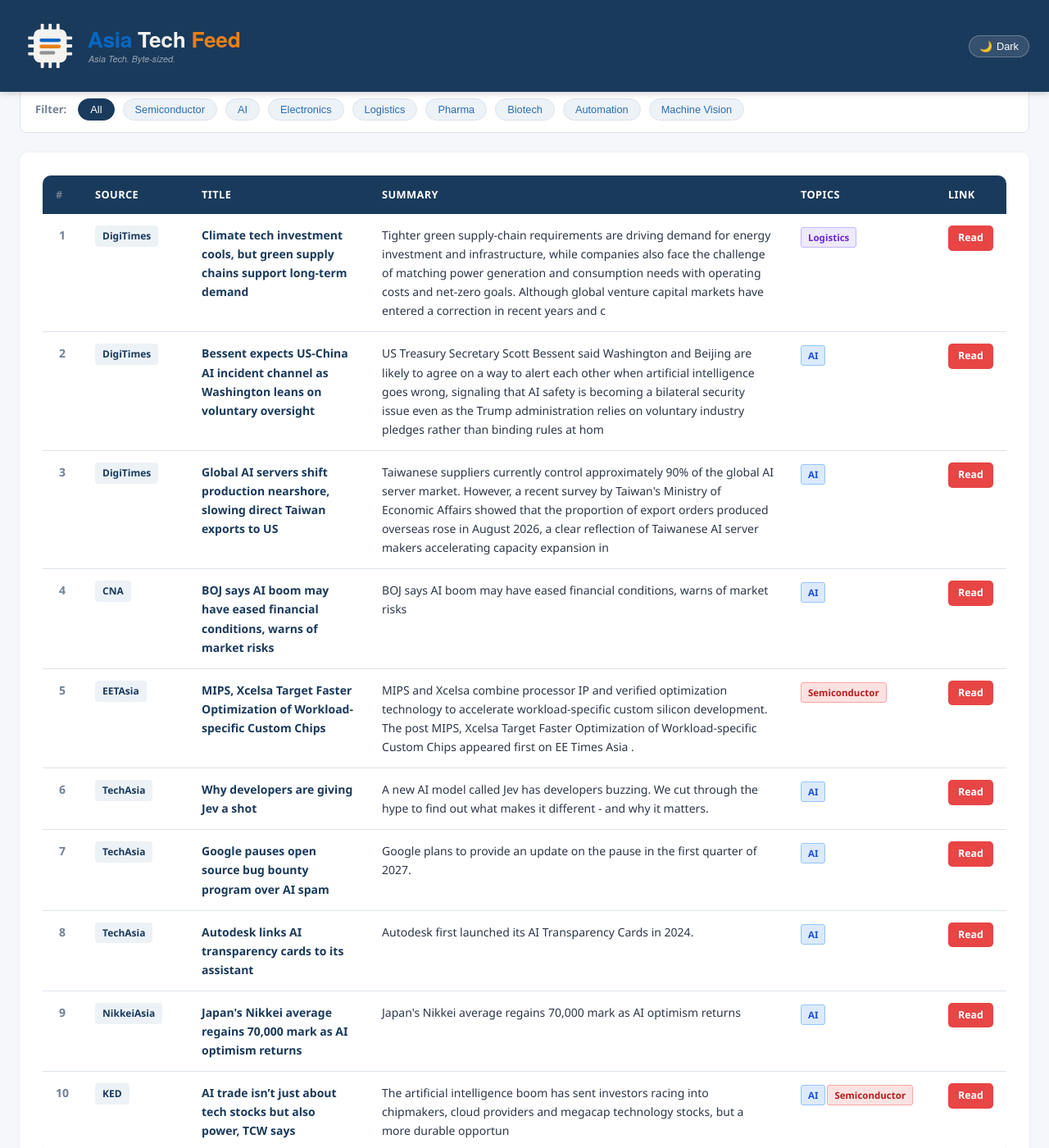
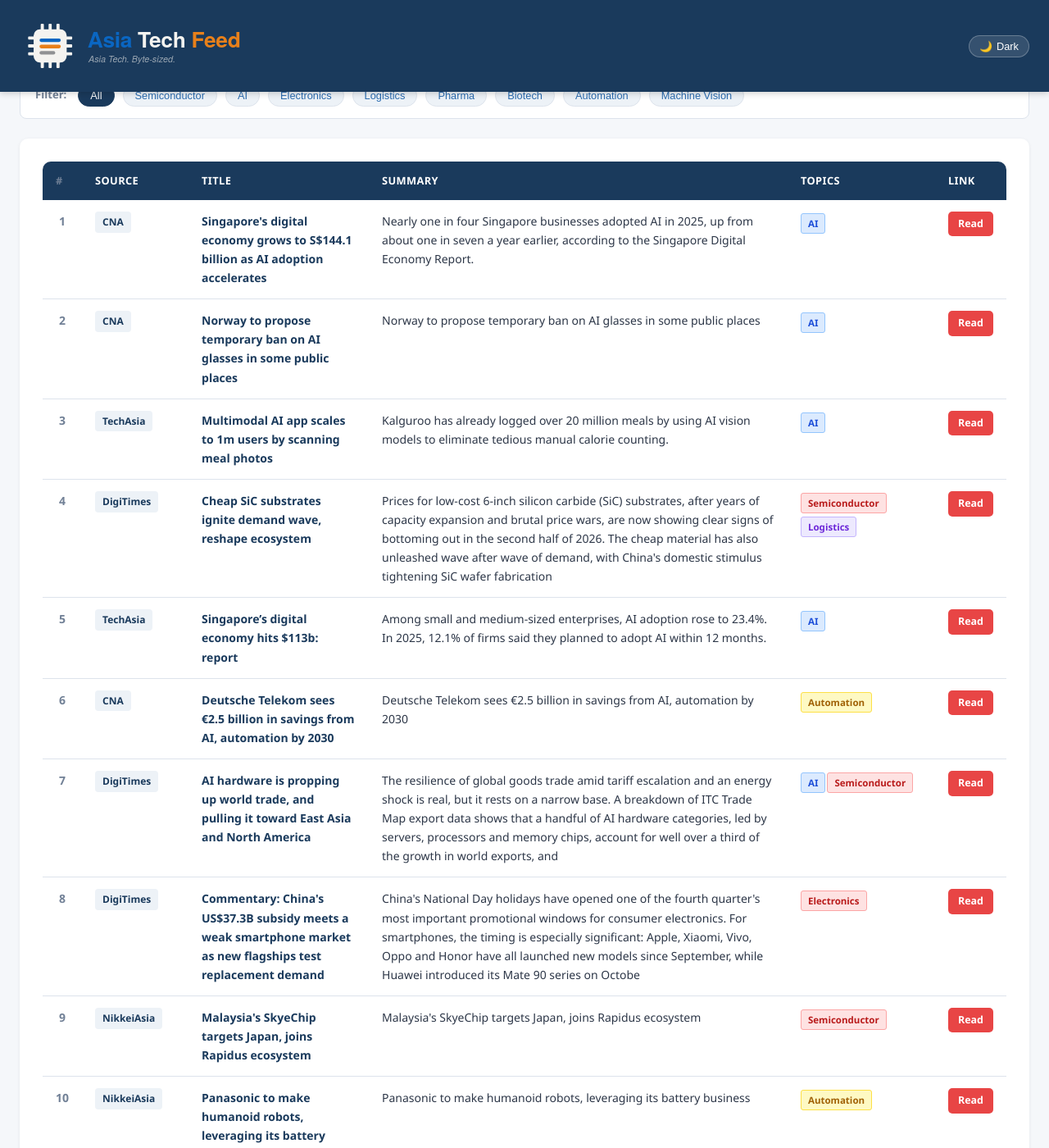
Before and after one commit to asiatechfeed/Asia-Tech-Feed, a Jekyll site: the page built from _posts/2026-10-05-asia-tech-news-digest.md, in a window 1280 px wide and 1400 px high, scrolled down 661 px. Shown: the whole window at 82% size. Built offline with Jekyll 4.4.1, drawn with Linux system fonts in a browser that asks for light colours; a script that is not in the unit is left out; some of the changed text lies outside the part shown.

Commit message:
📰 News digest 2026-10-05 (11 articles)

```diff
--- a/_posts/2026-10-05-asia-tech-news-digest.md
+++ b/_posts/2026-10-05-asia-tech-news-digest.md
@@ -1,16 +1,16 @@
 ---
 layout: post
 title: "Asia Tech News Digest - October 05, 2026"
-date: 2026-10-05 13:15:06 +0800
-articles_count: 10
-sources_count: 6
-sources: ["CNA", "DigiTimes", "EETAsia", "KED", "NikkeiAsia", "TechAsia"]
+date: 2026-10-05 16:00:47 +0800
+articles_count: 11
+sources_count: 4
+sources: ["CNA", "DigiTimes", "NikkeiAsia", "TechAsia"]
 csv_file: /assets/data/news-2026-10-05.tsv
-featured_title: "Climate tech investment cools, but green supply chains support long-term demand"
-featured_url: "https://www.digitimes.com/news/a20261005PD226/investment-demand-policy-net-zero-market.html"
-featured_source: "DigiTimes"
-featured_summary: "Tighter green supply-chain requirements are driving demand for energy investment and infrastructure, while companies also face the challenge of matching power generation and consumption needs with operating costs and net-zero goals. Although global venture capital markets have entered a correction in recent years and c"
-featured_image: "https://img.digitimes.com/newsshow/20261005pd226_files/1_b.jpg"
+featured_title: "Singapore's digital economy grows to S$144.1 billion as AI adoption accelerates"
+featured_url: "https://www.channelnewsasia.com/singapore/digital-economy-ai-adoption-2025-singapore-imda-6432161"
+featured_source: "CNA"
+featured_summary: "Nearly one in four Singapore businesses adopted AI in 2025, up from about one in seven a year earlier, according to the Singapore Digital Economy Report."
+featured_image: "https://dam.mediacorp.sg/image/upload/s--kqnCedzc--/c_crop,h_767,w_1365,x_1,y_1/c_fill,g_auto,h_676,w_1200/f_auto,q_auto/v1/mediacorp/cna/image/2026/10/05/istock-2243930567.jpg?itok=5pEiFa9P"
 ---
 
 <table class="news-table">
@@ -27,83 +27,91 @@ featured_image: "https://img.digitimes.com/newsshow/20261005pd226_files/1_b.jpg"
 <tbody>
 <tr>
   <td class="col-num">1</td>
-  <td class="col-source"><span class="source-badge">DigiTimes</span></td>
-  <td class="col-title"><span class="article-title">Climate tech investment cools, but green supply chains support long-term demand</span></td>
-  <td class="col-summary">Tighter green supply-chain requirements are driving demand for energy investment and infrastructure, while companies also face the challenge of matching power generation and consumption needs with operating costs and net-zero goals. Although global venture capital markets have entered a correction in recent years and c</td>
-  <td class="col-tags"><span class="tag logis">Logistics</span></td>
-  <td class="col-link"><a class="btn-link" href="https://www.digitimes.com/news/a20261005PD226/investment-demand-policy-net-zero-market.html" target="_blank" rel="noopener">Read</a></td>
+  <td class="col-source"><span class="source-badge">CNA</span></td>
+  <td class="col-title"><span class="article-title">Singapore's digital economy grows to S$144.1 billion as AI adoption accelerates</span></td>
+  <td class="col-summary">Nearly one in four Singapore businesses adopted AI in 2025, up from about one in seven a year earlier, according to the Singapore Digital Economy Report.</td>
+  <td class="col-tags"><span class="tag ai">AI</span></td>
+  <td class="col-link"><a class="btn-link" href="https://www.channelnewsasia.com/singapore/digital-economy-ai-adoption-2025-singapore-imda-6432161" target="_blank" rel="noopener">Read</a></td>
 </tr>
 <tr>
   <td class="col-num">2</td>
-  <td class="col-source"><span class="source-badge">DigiTimes</span></td>
-  <td class="col-title"><span class="article-title">Bessent expects US-China AI incident channel as Washington leans on voluntary oversight</span></td>
-  <td class="col-summary">US Treasury Secretary Scott Bessent said Washington and Beijing are likely to agree on a way to alert each other when artificial intelligence goes wrong, signaling that AI safety is becoming a bilateral security issue even as the Trump administration relies on voluntary industry pledges rather than binding rules at hom</td>
+  <td class="col-source"><span class="source-badge">CNA</span></td>
+  <td class="col-title"><span class="article-title">Norway to propose temporary ban on AI glasses in some public places</span></td>
+  <td class="col-summary">Norway to propose temporary ban on AI glasses in some public places</td>
   <td class="col-tags"><span class="tag ai">AI</span></td>
-  <td class="col-link"><a class="btn-link" href="https://www.digitimes.com/news/a20261005VL208/anthropic-beijing-government.html" target="_blank" rel="noopener">Read</a></td>
+  <td class="col-link"><a class="btn-link" href="https://www.channelnewsasia.com/business/norway-propose-temporary-ban-ai-glasses-in-some-public-places-6432561" target="_blank" rel="noopener">Read</a></td>
 </tr>
 <tr>
   <td class="col-num">3</td>
-  <td class="col-source"><span class="source-badge">DigiTimes</span></td>
-  <td class="col-title"><span class="article-title">Global AI servers shift production nearshore, slowing direct Taiwan exports to US</span></td>
-  <td class="col-summary">Taiwanese suppliers currently control approximately 90% of the global AI server market. However, a recent survey by Taiwan's Ministry of Economic Affairs showed that the proportion of export orders produced overseas rose in August 2026, a clear reflection of Taiwanese AI server makers accelerating capacity expansion in</td>
+  <td class="col-source"><span class="source-badge">TechAsia</span></td>
+  <td class="col-title"><span class="article-title">Multimodal AI app scales to 1m users by scanning meal photos</span></td>
+  <td class="col-summary">Kalguroo has already logged over 20 million meals by using AI vision models to eliminate tedious manual calorie counting.</td>
   <td class="col-tags"><span class="tag ai">AI</span></td>
-  <td class="col-link"><a class="btn-link" href="https://www.digitimes.com/news/a20261005PD221/taiwan-production-exports-ai-server-growth.html" target="_blank" rel="noopener">Read</a></td>
+  <td class="col-link"><a class="btn-link" href="https://www.techinasia.com/multimodal-ai-app-scales-1m-users-scanning-meal-photos" target="_blank" rel="noopener">Read</a></td>
 </tr>
 <tr>
   <td class="col-num">4</td>
-  <td class="col-source"><span class="source-badge">CNA</span></td>
-  <td class="col-title"><span class="article-title">BOJ says AI boom may have eased financial conditions, warns of market risks</span></td>
-  <td class="col-summary">BOJ says AI boom may have eased financial conditions, warns of market risks</td>
-  <td class="col-tags"><span class="tag ai">AI</span></td>
-  <td class="col-link"><a class="btn-link" href="https://www.channelnewsasia.com/business/boj-says-ai-boom-may-have-eased-financial-conditions-warns-market-risks-6432176" target="_blank" rel="noopener">Read</a></td>
+  <td class="col-source"><span class="source-badge">DigiTimes</span></td>
+  <td class="col-title"><span class="article-title">Cheap SiC substrates ignite demand wave, reshape ecosystem</span></td>
+  <td class="col-summary">Prices for low-cost 6-inch silicon carbide (SiC) substrates, after years of capacity expansion and brutal price wars, are now showing clear signs of bottoming out in the second half of 2026. The cheap material has also unleashed wave after wave of demand, with China's domestic stimulus tightening SiC wafer fabrication </td>
+  <td class="col-tags"><span class="tag semi">Semiconductor</span><span class="tag logis">Logistics</span></td>
+  <td class="col-link"><a class="btn-link" href="https://www.digitimes.com/news/a20261005PD227/sic-demand-6-inch-silicon-price.html" target="_blank" rel="noopener">Read</a></td>
 </tr>
 <tr>
   <td class="col-num">5</td>
-  <td class="col-source"><span class="source-badge">EETAsia</span></td>
-  <td class="col-title"><span class="article-title">MIPS, Xcelsa Target Faster Optimization of Workload-specific Custom Chips</span></td>
-  <td class="col-summary">MIPS and Xcelsa combine processor IP and verified optimization technology to accelerate workload-specific custom silicon development. The post MIPS, Xcelsa Target Faster Optimization of Workload-specific Custom Chips appeared first on EE Times Asia .</td>
-  <td class="col-tags"><span class="tag semi">Semiconductor</span></td>
-  <td class="col-link"><a class="btn-link" href="https://www.eetasia.com/mips-xcelsa-target-faster-optimization-of-workload-specific-custom-chips/" target="_blank" rel="noopener">Read</a></td>
+  <td class="col-source"><span class="source-badge">TechAsia</span></td>
+  <td class="col-title"><span class="article-title">Singapore’s digital economy hits $113b: report</span></td>
+  <td class="col-summary">Among small and medium-sized enterprises, AI adoption rose to 23.4%. In 2025, 12.1% of firms said they planned to adopt AI within 12 months.</td>
+  <td class="col-tags"><span class="tag ai">AI</span></td>
+  <td class="col-link"><a class="btn-link" href="https://www.techinasia.com/singapore-targets-100000-ai-bilingual-workers-by-2029" target="_blank" rel="noopener">Read</a></td>
 </tr>
 <tr>
   <td class="col-num">6</td>
-  <td class="col-source"><span class="source-badge">TechAsia</span></td>
-  <td class="col-title"><span class="article-title">Why developers are giving Jev a shot</span></td>
-  <td class="col-summary">A new AI model called Jev has developers buzzing. We cut through the hype to find out what makes it different - and why it matters.</td>
-  <td class="col-tags"><span class="tag ai">AI</span></td>
-  <td class="col-link"><a class="btn-link" href="https://www.techinasia.com/developers-giving-jev-shot" target="_blank" rel="noopener">Read</a></td>
+  <td class="col-source"><span class="source-badge">CNA</span></td>
+  <td class="col-title"><span class="article-title">Deutsche Telekom sees €2.5 billion in savings from AI, automation by 2030</span></td>
+  <td class="col-summary">Deutsche Telekom sees €2.5 billion in savings from AI, automation by 2030</td>
+  <td class="col-tags"><span class="tag auto">Automation</span></td>
+  <td class="col-link"><a class="btn-link" href="https://www.channelnewsasia.com/business/deutsche-telekom-sees-eu25-billion-in-savings-ai-automation-2030-6432461" target="_blank" rel="noopener">Read</a></td>
 </tr>
 <tr>
   <td class="col-num">7</td>
-  <td class="col-source"><span class="source-badge">TechAsia</span></td>
-  <td class="col-title"><span class="article-title">Google pauses open source bug bounty program over AI spam</span></td>
-  <td class="col-summary">Google plans to provide an update on the pause in the first quarter of 2027.</td>
-  <td class="col-tags"><span class="tag ai">AI</span></td>
-  <td class="col-link"><a class="btn-link" href="https://www.techinasia.com/googles-gemini-hacked-3-companies-security-tests" target="_blank" rel="noopener">Read</a></td>
+  <td class="col-source"><span class="source-badge">DigiTimes</span></td>
+  <td class="col-title"><span class="article-title">AI hardware is propping up world trade, and pulling it toward East Asia and North America</span></td>
+  <td class="col-summary">The resilience of global goods trade amid tariff escalation and an energy shock is real, but it rests on a narrow base. A breakdown of ITC Trade Map export data shows that a handful of AI hardware categories, led by servers, processors and memory chips, account for well over a third of the growth in world exports, and </td>
+  <td class="col-tags"><span class="tag ai">AI</span><span class="tag semi">Semiconductor</span></td>
+  <td class="col-link"><a class="btn-link" href="https://www.digitimes.com/news/a20261005VL203/hardware-asia-north-america-growth-exports.html" target="_blank" rel="noopener">Read</a></td>
 </tr>
 <tr>
   <td class="col-num">8</td>
-  <td class="col-source"><span class="source-badge">TechAsia</span></td>
-  <td class="col-title"><span class="article-title">Autodesk links AI transparency cards to its assistant</span></td>
-  <td class="col-summary">Autodesk first launched its AI Transparency Cards in 2024.</td>
-  <td class="col-tags"><span class="tag ai">AI</span></td>
-  <td class="col-link"><a class="btn-link" href="https://www.techinasia.com/gen-harvard-dropout-builds-ai-platform-architects" target="_blank" rel="noopener">Read</a></td>
+  <td class="col-source"><span class="source-badge">DigiTimes</span></td>
+  <td class="col-title"><span class="article-title">Commentary: China's US$37.3B subsidy meets a weak smartphone market as new flagships test replacement demand</span></td>
+  <td class="col-summary">China's National Day holidays have opened one of the fourth quarter's most important promotional windows for consumer electronics. For smartphones, the timing is especially significant: Apple, Xiaomi, Vivo, Oppo and Honor have all launched new models since September, while Huawei introduced its Mate 90 series on Octobe</td>
+  <td class="col-tags"><span class="tag semi">Electronics</span></td>
+  <td class="col-link"><a class="btn-link" href="https://www.digitimes.com/news/a20261005PD225/smartphone-market-demand-subsidies-shipments.html" target="_blank" rel="noopener">Read</a></td>
 </tr>
 <tr>
   <td class="col-num">9</td>
   <td class="col-source"><span class="source-badge">NikkeiAsia</span></td>
-  <td class="col-title"><span class="article-title">Japan's Nikkei average regains 70,000 mark as AI optimism returns</span></td>
-  <td class="col-summary">Japan's Nikkei average regains 70,000 mark as AI optimism returns</td>
-  <td class="col-tags"><span class="tag ai">AI</span></td>
-  <td class="col-link"><a class="btn-link" href="https://asia.nikkei.com/business/markets/japan-s-nikkei-average-regains-70-000-mark-as-ai-optimism-returns" target="_blank" rel="noopener">Read</a></td>
+  <td class="col-title"><span class="article-title">Malaysia's SkyeChip targets Japan, joins Rapidus ecosystem</span></td>
+  <td class="col-summary">Malaysia's SkyeChip targets Japan, joins Rapidus ecosystem</td>
+  <td class="col-tags"><span class="tag semi">Semiconductor</span></td>
+  <td class="col-link"><a class="btn-link" href="https://asia.nikkei.com/business/tech/semiconductors/malaysia-s-skyechip-targets-japan-joins-rapidus-ecosystem" target="_blank" rel="noopener">Read</a></td>
 </tr>
 <tr>
   <td class="col-num">10</td>
-  <td class="col-source"><span class="source-badge">KED</span></td>
-  <td class="col-title"><span class="article-title">AI trade isn’t just about tech stocks but also power, TCW says</span></td>
-  <td class="col-summary">The artificial intelligence boom has sent investors racing into chipmakers, cloud providers and megacap technology stocks, but a more durable opportun</td>
-  <td class="col-tags"><span class="tag ai">AI</span><span class="tag semi">Semiconductor</span></td>
-  <td class="col-link"><a class="btn-link" href="https://www.kedglobal.com/asset-management/newsView/ked202606010002" target="_blank" rel="noopener">Read</a></td>
+  <td class="col-source"><span class="source-badge">NikkeiAsia</span></td>
+  <td class="col-title"><span class="article-title">Panasonic to make humanoid robots, leveraging its battery business</span></td>
+  <td class="col-summary">Panasonic to make humanoid robots, leveraging its battery business</td>
+  <td class="col-tags"><span class="tag auto">Automation</span></td>
+  <td class="col-link"><a class="btn-link" href="https://asia.nikkei.com/business/technology/panasonic-to-make-humanoid-robots-leveraging-its-battery-business" target="_blank" rel="noopener">Read</a></td>
+</tr>
+<tr>
+  <td class="col-num">11</td>
+  <td class="col-source"><span class="source-badge">NikkeiAsia</span></td>
+  <td class="col-title"><span class="article-title">Japan's Nikkei average briefly regains 70,000 mark as AI optimism returns</span></td>
+  <td class="col-summary">Japan's Nikkei average briefly regains 70,000 mark as AI optimism returns</td>
+  <td class="col-tags"><span class="tag ai">AI</span></td>
+  <td class="col-link"><a class="btn-link" href="https://asia.nikkei.com/business/markets/japan-s-nikkei-average-briefly-regains-70-000-mark-as-ai-optimism-returns" target="_blank" rel="noopener">Read</a></td>
 </tr>
 </tbody>
 </table>
```
Also changed, not shown: _data/seen_urls.json (+12 -1 lines), _digest_meta.json (+25 -27 lines), assets/data/news-2026-10-05.tsv (+11 -10 lines), assets/data/search-index.json.
